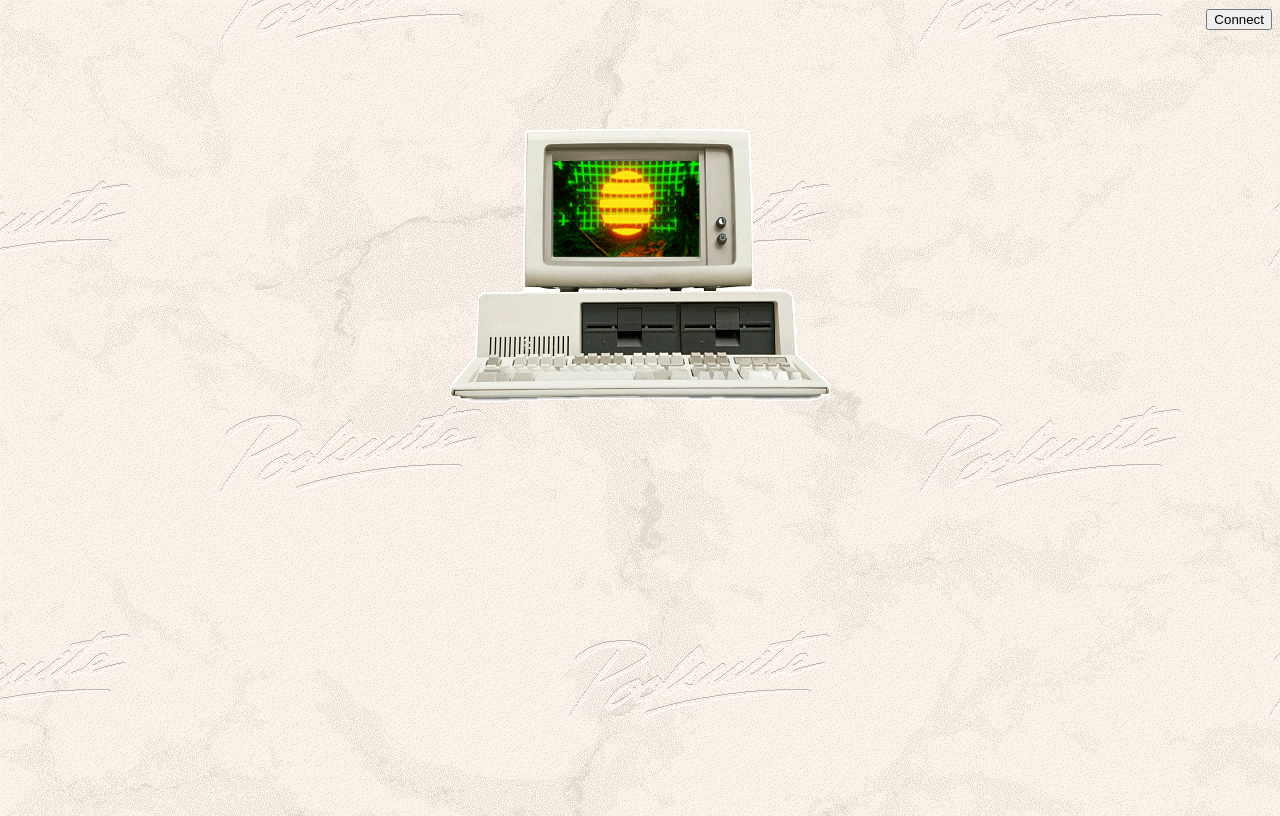
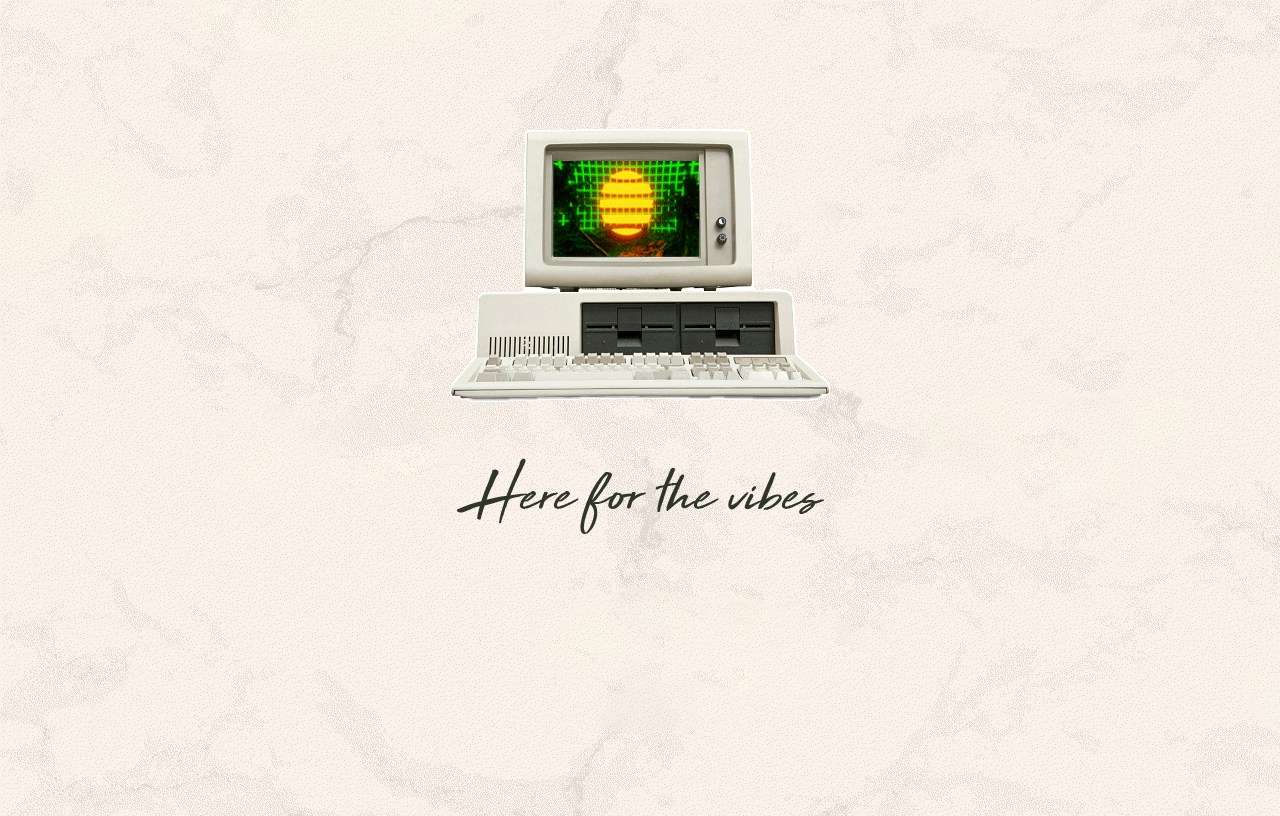
Before and after one commit to chainbum/VirtualPlayground, a React (Create React App) app: page / in a window 1280 px wide. Built offline with nearby package versions, Linux system fonts and the light colour scheme.

Commit message:
repurposing

```diff
--- a/src/App.js
+++ b/src/App.js
@@ -1,59 +1,63 @@
 import React, { useEffect, useState } from 'react';
-import Mint from './components/Mint/Mint';
-import Wallet from './components/Wallet/Wallet';
+// import Mint from './components/Mint/Mint';
+// import Wallet from './components/Wallet/Wallet';
 import ohshit from './static/ohshit.gif';
+import text from './static/text.png';
 
 import './App.scss';
 
 const App = () => {
-    const [currentAccount, setCurrentAccount] = useState('');
+    // const [currentAccount, setCurrentAccount] = useState('');
 
-    const checkIfWalletIsConnected = async () => {
-        const { ethereum } = window;
+    // const checkIfWalletIsConnected = async () => {
+    //     const { ethereum } = window;
 
-        if (!ethereum) {
-            alert('Make sure you have MetaMask!')
-            return;
-        }
+    //     if (!ethereum) {
+    //         alert('Make sure you have MetaMask!')
+    //         return;
+    //     }
 
-        const chainId = await ethereum.request({ method: 'eth_chainId' });
-        const rinkebyChainId = "0x4";
+    //     const chainId = await ethereum.request({ method: 'eth_chainId' });
+    //     const rinkebyChainId = "0x4";
 
-        if (chainId !== rinkebyChainId) {
-            alert('You are not connected to the Rinkeby Test Network!')
-            return;
-        }
+    //     if (chainId !== rinkebyChainId) {
+    //         alert('You are not connected to the Rinkeby Test Network!')
+    //         return;
+    //     }
 
-        const accounts = await ethereum.request({ method: 'eth_accounts' });
+    //     const accounts = await ethereum.request({ method: 'eth_accounts' });
 
-        if (accounts.length !== 0) {
-            const account = accounts[0];
-            setCurrentAccount(account);
+    //     if (accounts.length !== 0) {
+    //         const account = accounts[0];
+    //         setCurrentAccount(account);
 
-        } else {
-            console.log("No authorized account found")
-        }
-    }
+    //     } else {
+    //         console.log("No authorized account found")
+    //     }
+    // }
 
-    useEffect(() => {
-        checkIfWalletIsConnected();
-    }, []);
+    // useEffect(() => {
+    //     checkIfWalletIsConnected();
+    // }, []);
 
     return (
         <div className='container'>
             <div className='container__header'>
-                <Wallet
+                {/* <Wallet
                   currentAccount={currentAccount}
                   setCurrentAccount={setCurrentAccount}
-                />
+                /> */}
             </div>
             <div className='container__body'>
                 <div className='container__body-title'>
                     <img src={ohshit} alt="WTF" />
                 </div>
-                {currentAccount.length > 0 && (
+                <div className='container__body-text'>
+                    <img src={text} alt="WTF" />
+                </div>
+                {/* {currentAccount.length > 0 && (
                     <Mint currentAccount={currentAccount} />
-                )}
+                )} */}
             </div>
             <div className='container__footer'>
             </div>
--- a/src/App.scss
+++ b/src/App.scss
@@ -23,6 +23,13 @@
                 max-width: 100%;
             }
         }
+
+        &-text {
+            text-align: center;
+            img {
+                max-width: 100%;
+            }
+        }
     }
 
     &__footer {
```
Also changed, not shown: src/static/background.png, src/static/text.png (added).
